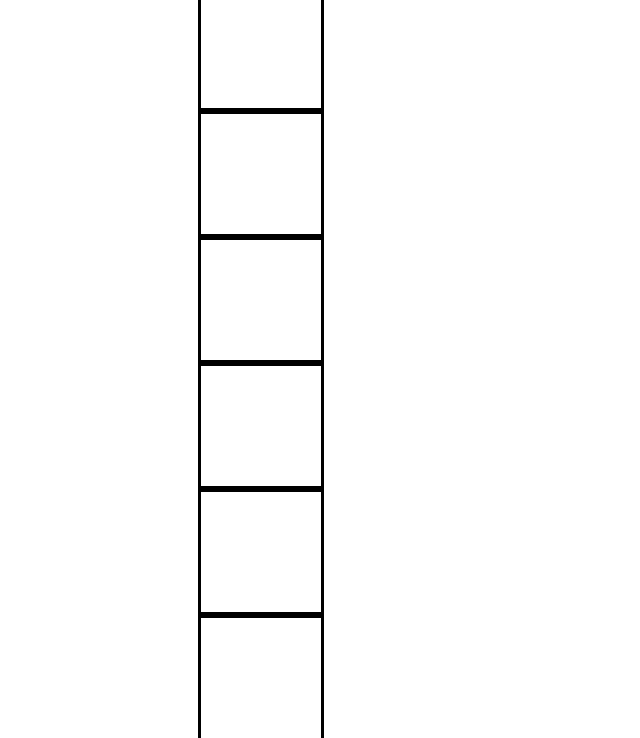
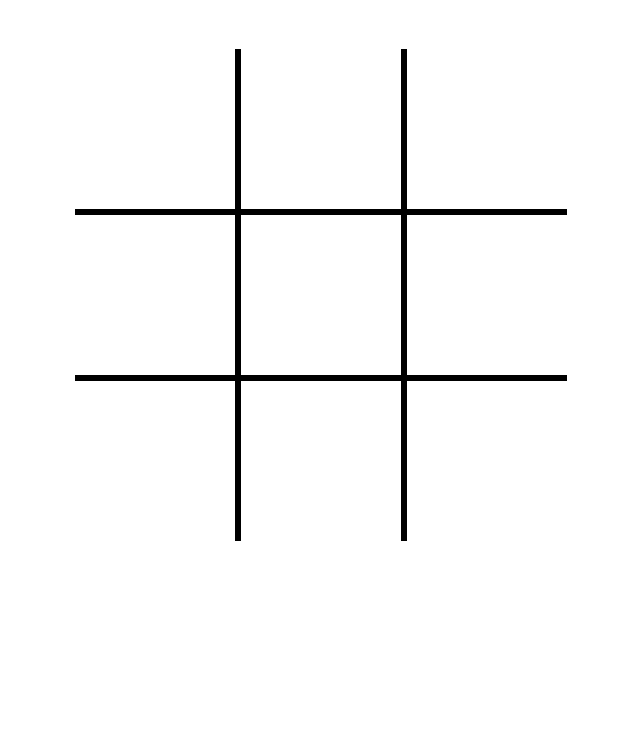
Before and after one commit to torbitj/tic-tac-toe, a plain HTML site: page index.html in a window 1280 px wide. Shown: the part 52-790 px from the top of the page, without its empty margins (319-959 px from the left). Drawn offline with Linux system fonts and the light colour scheme.

Commit message:
Add styling to have the board look like tic tac toe board

```diff
--- a/assets/style/styles.css
+++ b/assets/style/styles.css
@@ -15,10 +15,60 @@ main {
   display: grid;
   justify-content: center;
   align-items: center;
+  row-gap: 2em;
+}
+
+figure {
+  display: flex;
+}
+
+h1 {
+  text-align: center;
 }
 
 h2 {
   height: 5em;
   width: 5em;
   border: solid black;
+  display: flex;
+  justify-content: center;
+  align-items: center;
+  font-size: 2em;
 }
+
+#box1,
+#box2,
+#box3 {
+  border-top: none;
+}
+
+#box1 {
+
+  border-left: none;
+}
+
+#box3 {
+ border-right: none;
+}
+
+#box4 {
+  border-left: none;
+}
+
+#box6 {
+  border-right: none;
+}
+
+#box7,
+#box8,
+#box9 {
+  border-bottom: none;
+}
+
+#box7 {
+  border-left: none;
+}
+
+#box9 {
+  border-right: none;
+}
```
